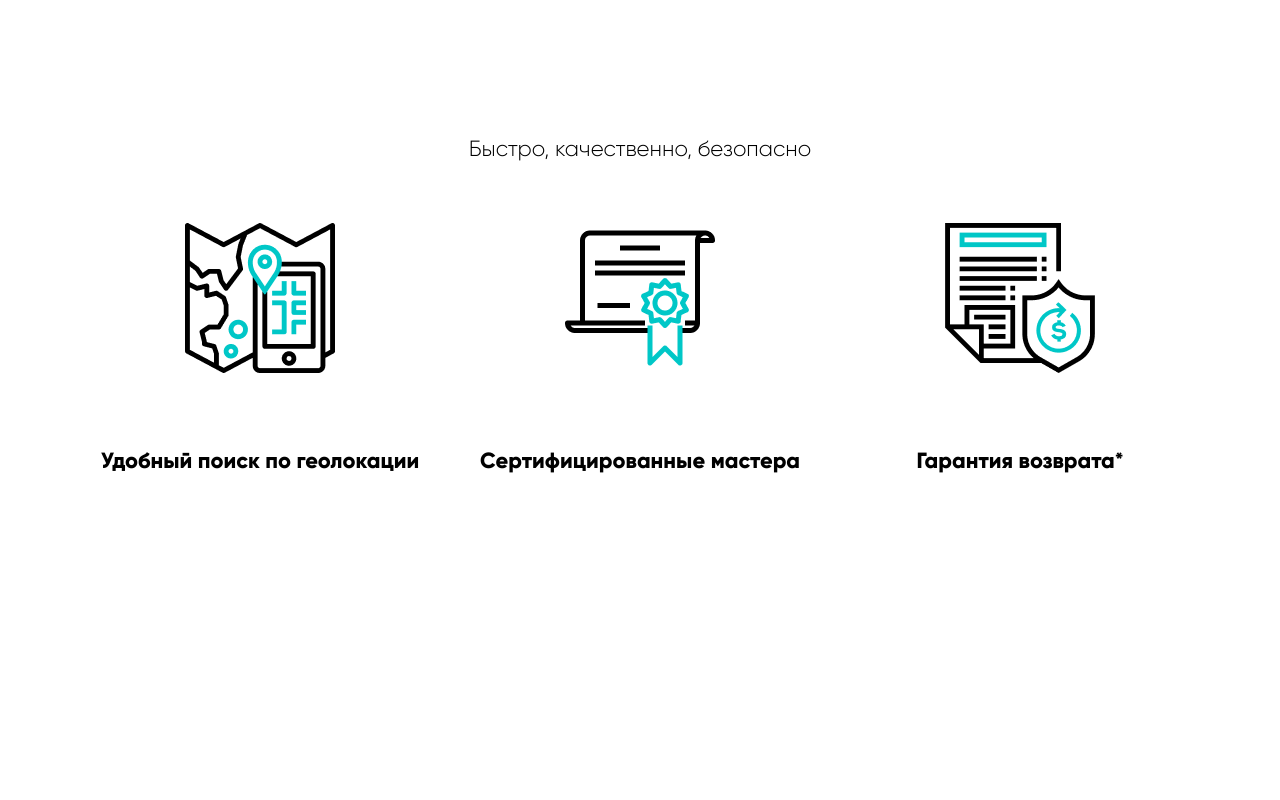
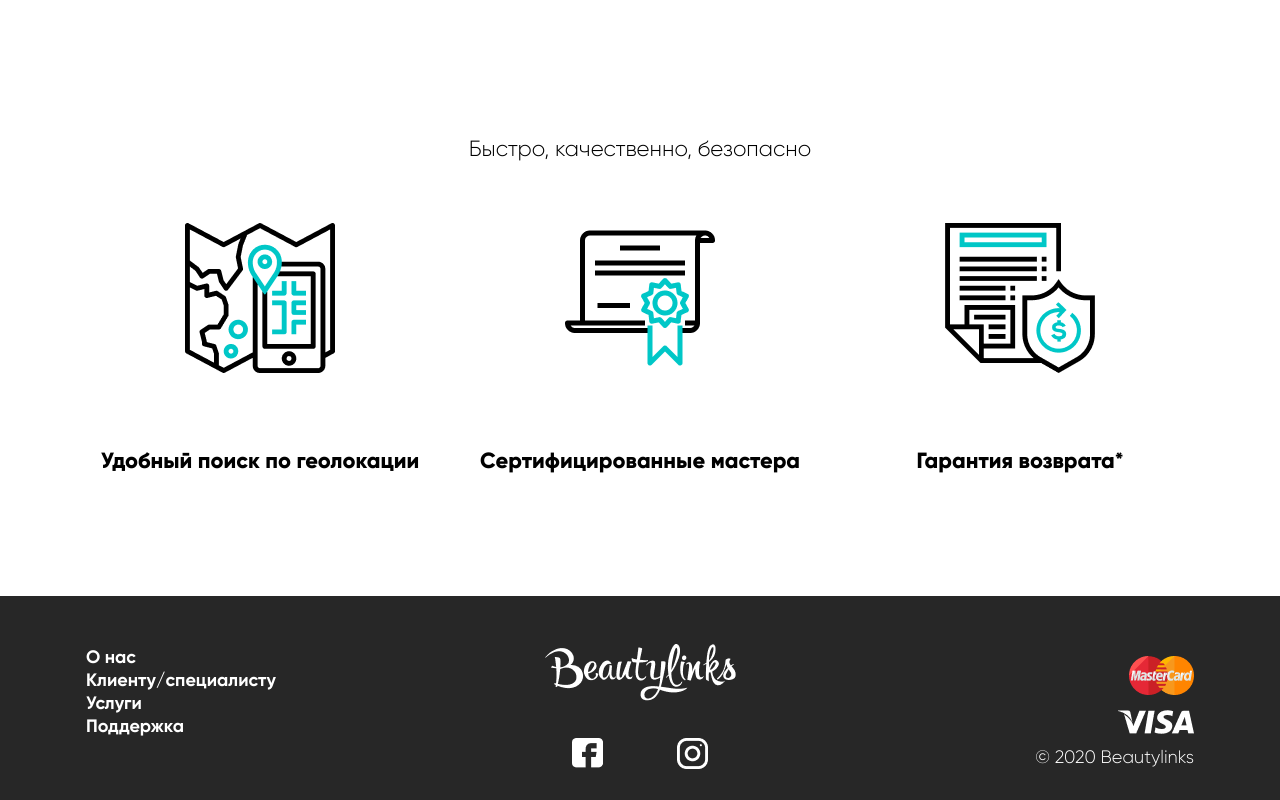
Before and after one commit to MykhailKo/beauty-links, a React (Create React App) app: page / in a window 1280 px wide. Shown: the part 5052-5852 px from the top of the page. Before the commit the page ends 5648 px from the top, so only its background shows below. Built offline with nearby package versions, Linux system fonts and the light colour scheme.

Commit message:
add footer

```diff
--- a/src/App.js
+++ b/src/App.js
@@ -1,7 +1,7 @@
 import React from "react";
 
 import Header from "./components/Landing/Header/Header";
-// import Footer from "./components/Landing/Footer/Footer";
+import Footer from "./components/Landing/Footer/Footer";
 import MainSection from "./components/Landing/MainSection/MainSection";
 
 function App() {
@@ -9,7 +9,7 @@ function App() {
     <div>
       <Header />
       <MainSection />
-      {/* <Footer /> */}
+      <Footer />
     </div>
   );
 }
```
